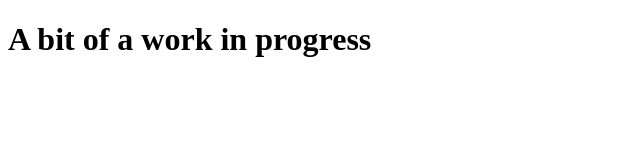
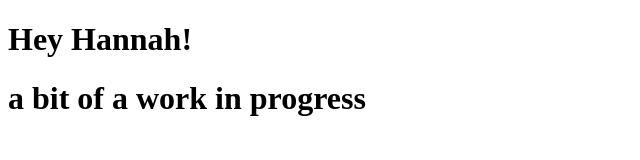
Before and after one commit to james-corley/james-corley.github.io, a plain HTML site: page index.html in a window 1280 px wide. Shown: the whole page, without its empty margins (0-640 px from the left). Drawn offline with Linux system fonts and the light colour scheme.

Commit message:
Update index.html

```diff
--- a/index.html
+++ b/index.html
@@ -4,6 +4,7 @@
     <title>Welcome to my Website!</title>
   </head>
   <body>
-    <h1>A bit of a work in progress</h1>
+	<h1>Hey Hannah!</h1>
+    <h1>a bit of a work in progress</h1>
   </body>
 </html>
```
